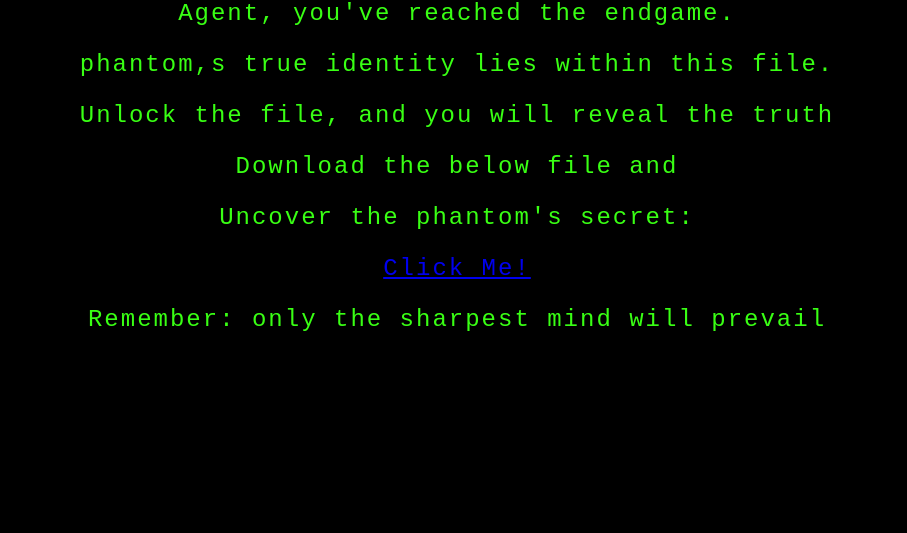
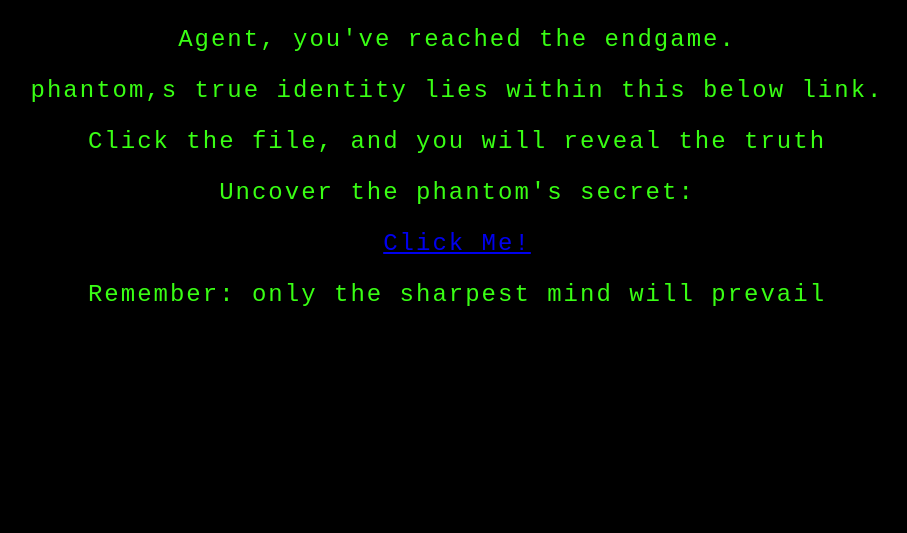
Before and after one commit to Athen101/Crack_password, a plain HTML site: page Final.html in a window 1280 px wide. Shown: the part 267-800 px from the top of the page, without its empty margins (183-1090 px from the left). Drawn offline with Linux system fonts and the light colour scheme.

Commit message:
Update Final.html

```diff
--- a/Final.html
+++ b/Final.html
@@ -9,9 +9,8 @@
 <body>
     <div class="container">
         <h1>The Final Challenge</h1>
-        <p>Agent, you've reached the endgame.</p><p>phantom,s true identity lies within this file.</p>
-        <p>Unlock the file, and you will reveal the truth</p>
-        <p>Download the below file and
+        <p>Agent, you've reached the endgame.</p><p>phantom,s true identity lies within this below link.</p>
+        <p>Click the file, and you will reveal the truth</p>
         <p> Uncover the phantom's secret: </p>
         <a href="phantom.html">Click Me!</a>
         <p>Remember: only the sharpest mind will prevail</p>
```
